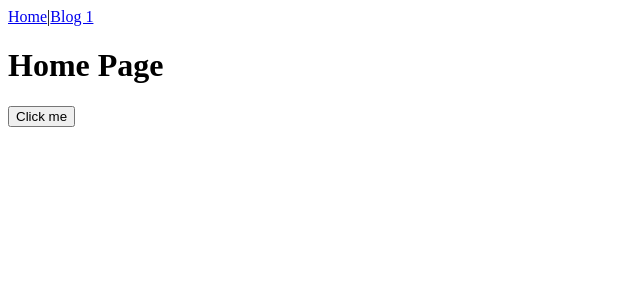
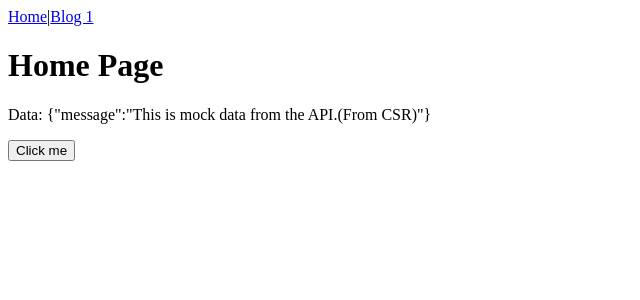
Before and after one commit to ajaxsys/ReactSSR-demo, a React app: page / in a window 1280 px wide. Shown: the top 300 px of the page, without its empty margins (0-640 px from the left). Built offline with nearby package versions, Linux system fonts and the light colour scheme; the HTML template or start-up script is replaced by a standard one.

Commit message:
React SSR + fetch data by server

```diff
--- /dev/null
+++ b/mockData.js
@@ -0,0 +1,9 @@
+export const fetchMockData = () => {
+  return new Promise((resolve) => {
+    // 模拟网络延迟
+    setTimeout(() => {
+      // 返回模拟数据
+      resolve({ message: 'This is mock data from the API.' });
+    }, 1000); // 1秒延迟
+  });
+};
--- a/package.json
+++ b/package.json
@@ -15,7 +15,6 @@
     "@babel/core": "^7.25.2",
     "@babel/preset-env": "^7.25.3",
     "@babel/preset-react": "^7.24.7",
-    "@remix-run/router": "^1.19.1",
     "babel-loader": "^9.1.3",
     "express": "^4.19.2",
     "react": "^18.3.1",
--- a/src/App.js
+++ b/src/App.js
@@ -3,7 +3,7 @@ import { Routes, Route, Link } from 'react-router-dom';
 import Home from './Home';
 import Blog from './Blog';
 
-function App() {
+function App({serverData}) {
   return (
     <div>
       <nav>
@@ -12,7 +12,7 @@ function App() {
         <Link to="/blog/1">Blog 1</Link>
       </nav>
       <Routes>
-        <Route path="/" element={<Home />} />
+        <Route path="/" element={<Home serverData={serverData} />} />
         <Route path="/blog/:id" element={<Blog />} />
       </Routes>
     </div>
--- a/src/Home.js
+++ b/src/Home.js
@@ -1,11 +1,32 @@
-import React, { useState } from 'react';
+import React, { useState, useEffect } from 'react';
+import { fetchMockData } from '../mockData'; // 导入 mock 数据函数
 
-function Home() {
+function Home({serverData}) {
   const [clicked, setClicked] = useState(false);
+  const [data, setData] = useState(serverData || null);
+
+  useEffect(() => {
+    console.log("serverData", serverData)
+    if (!serverData || !serverData.message) {
+      // 为什么这里也需要一次fetch？
+      // 目的是为了防止服务器SSR获取出错（如缓存击穿就放弃获取）的异常情况，客户端进行一个补偿容错机制
+      // SSR服务器往往是从内网获取数据，
+      // 而CSR是从公网获取数据
+      // 两者走的网络甚至服务器都有可能不一样。
+      // 根据具体的业务逻辑可以设计让系统更加强健，如果服务器获取失败，客户端可以获取一个别的版本的数据
+      fetchMockData()
+        .then(data => {
+          data.message = data.message + "(From CSR)";
+          setData(data);
+        })
+        .catch(err => console.error('Mock fetch failed:', err));
+    }
+  }, [serverData]);
 
   return (
     <div>
       <h1>Home Page</h1>
+      <p>Data: {JSON.stringify(data)}</p>
       <button onClick={() => setClicked(!clicked)}>
         {clicked ? 'Clicked!' : 'Click me'}
       </button>
--- a/src/index.js
+++ b/src/index.js
@@ -4,8 +4,12 @@ import { BrowserRouter } from 'react-router-dom';
 import App from './App';
 
 const root = ReactDOM.createRoot(document.getElementById('root'));
+
+const data = window.__INITIAL_DATA__; // 从 SSR 注入的数据
+console.log("window.__INITIAL_DATA__", window.__INITIAL_DATA__)
+
 root.render(
   <BrowserRouter>
-    <App />
+    <App serverData={data}/>
   </BrowserRouter>
 );
```
Also changed, not shown: server.js (+8 -3 lines), 2 other files (tests, documents, lock files or other folders).
